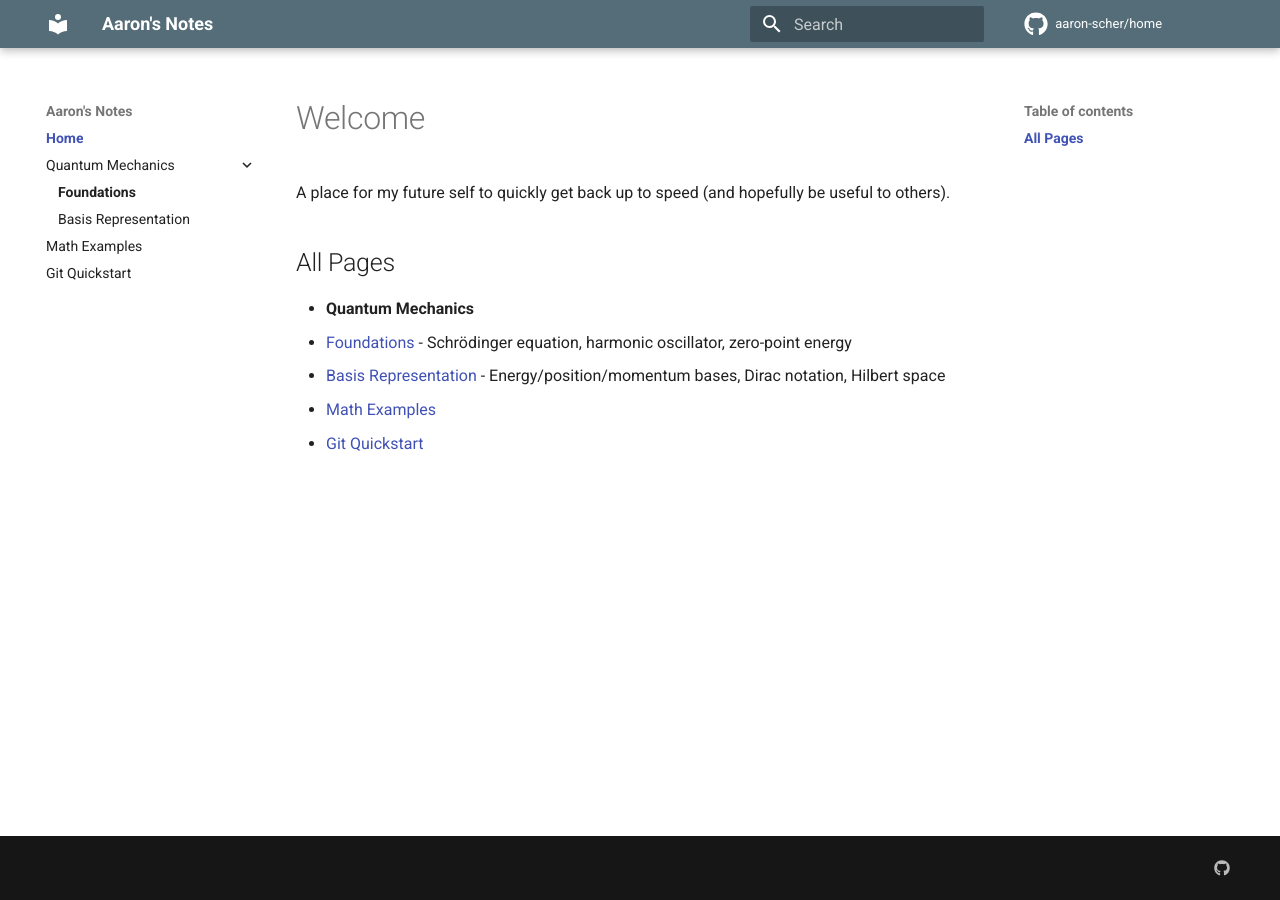
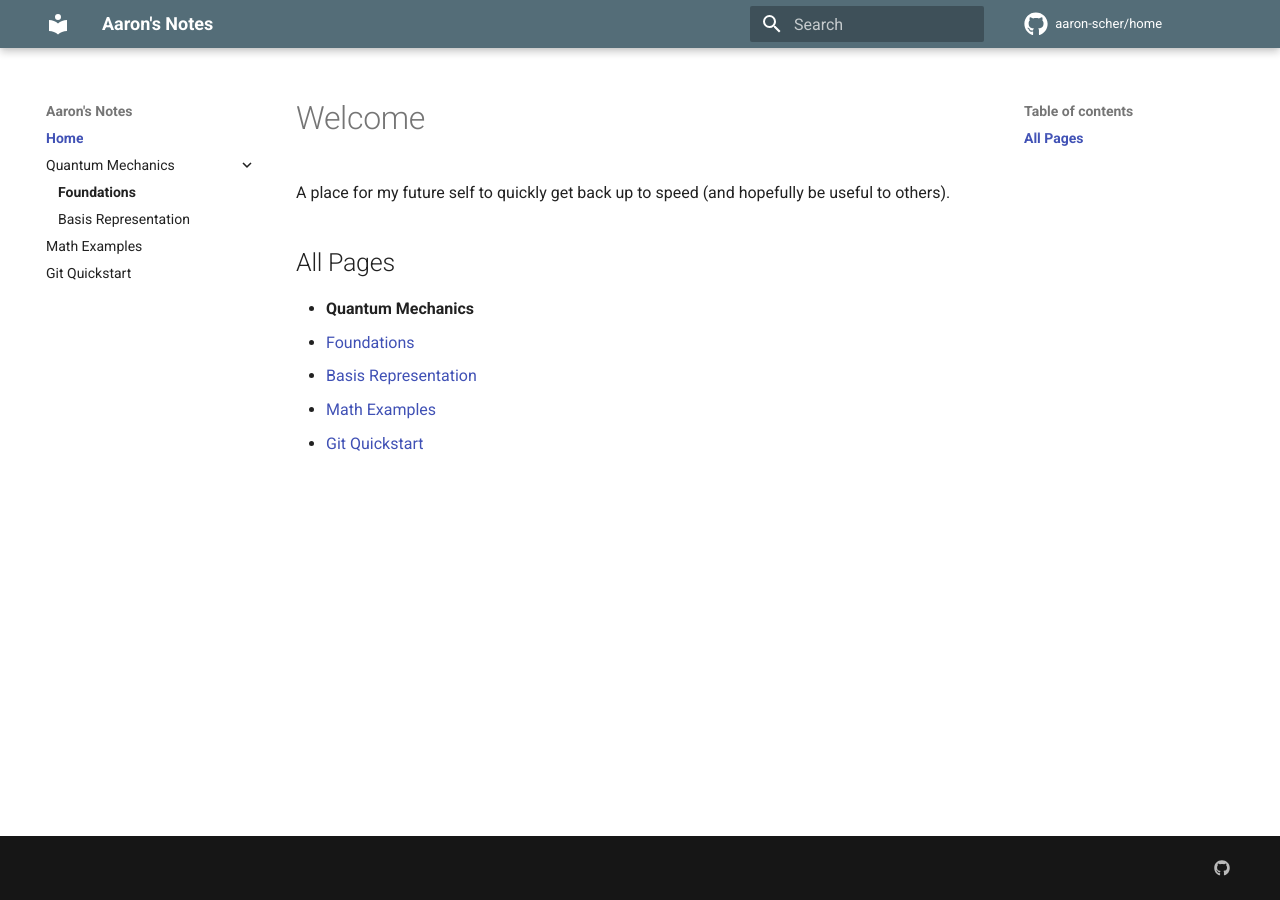
Before and after one commit to aaron-scher/home, an MkDocs documentation site: the page built from docs/index.md, in a window 1280 px wide. Built offline with MkDocs 1.6.1 and Material for MkDocs 9.7.7, drawn with Linux system fonts in a browser that asks for light colours; comment, search, counter and statistics services are not loaded.

Commit message:
Clean up navigation structure and remove duplicate descriptions
- Remove descriptions from homepage (single source of truth)
- Add quantum-mechanics/index.md as section landing page
- Update navigation to properly nest quantum pages under section header
- Descriptions now only exist in the actual page content

🤖 Generated with [Claude Code](https://claude.com/claude-code)

Co-Authored-By: Claude <noreply@anthropic.com>

```diff
--- a/docs/index.md
+++ b/docs/index.md
@@ -5,7 +5,7 @@ A place for my future self to quickly get back up to speed (and hopefully be use
 ## All Pages
 
 - **Quantum Mechanics**
-  - [Foundations](quantum-mechanics/quantum-foundations.md) - Schrödinger equation, harmonic oscillator, zero-point energy
-  - [Basis Representation](quantum-mechanics/quantum-basis-representation.md) - Energy/position/momentum bases, Dirac notation, Hilbert space
+  - [Foundations](quantum-mechanics/quantum-foundations.md)
+  - [Basis Representation](quantum-mechanics/quantum-basis-representation.md)
 - [Math Examples](notes/math-examples.md)
 - [Git Quickstart](howto/git.md)
--- a/mkdocs.yml
+++ b/mkdocs.yml
@@ -51,6 +51,7 @@ plugins:
 nav:
   - Home: index.md
   - Quantum Mechanics:
+    - quantum-mechanics/index.md
     - Foundations: quantum-mechanics/quantum-foundations.md
     - Basis Representation: quantum-mechanics/quantum-basis-representation.md
   - Math Examples: notes/math-examples.md
```
Also changed, not shown: docs/quantum-mechanics/index.md (added, +8 -0 lines).
